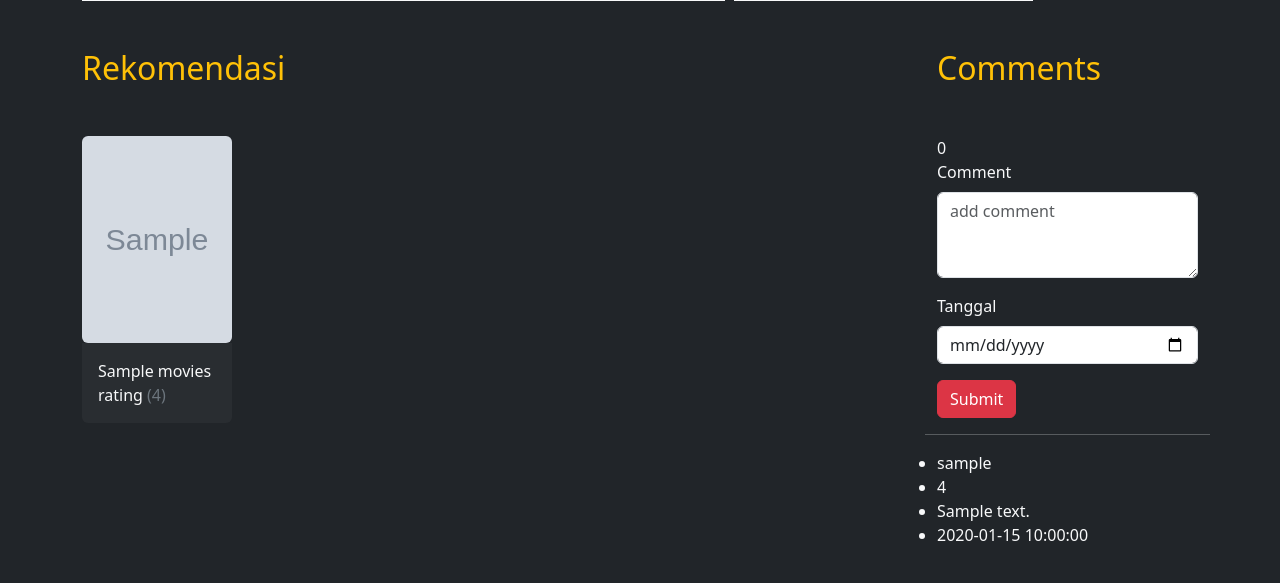
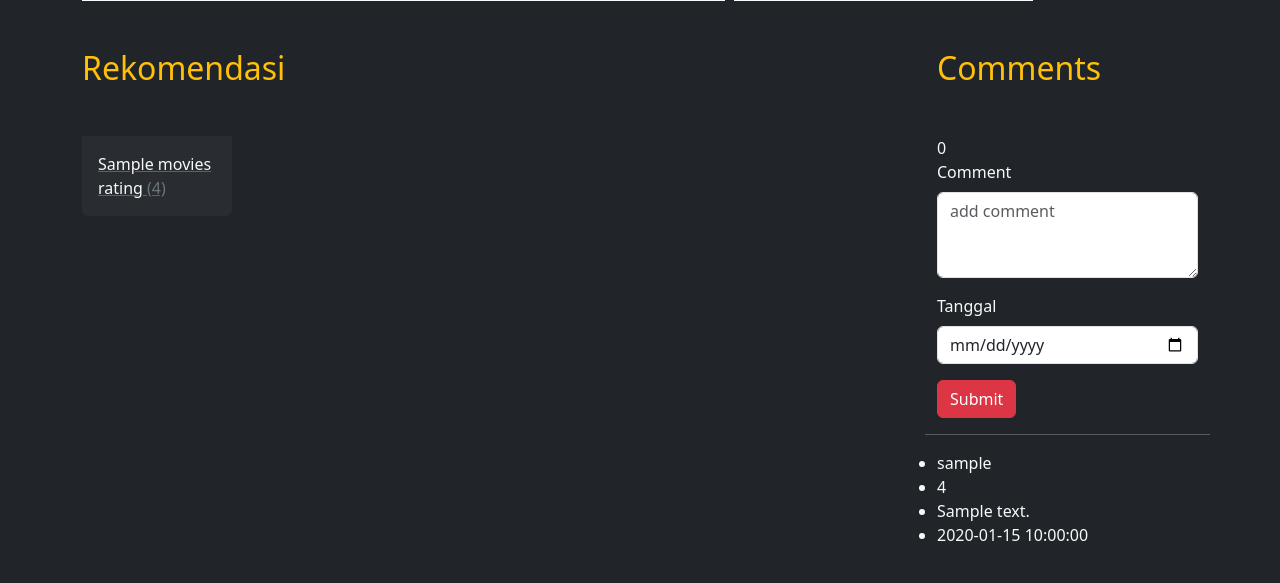
Before and after one commit to dithamaheswari/recting, a PHP site: the page made by app/views/home/filmselected.php in a window 1280 px wide; the page is wider, and only the part inside the window is pictured. Shown: the part 555-1138 px from the top of that part. Run offline with PHP 8.4, Linux system fonts and the light colour scheme; the template is opened without the code that fills it: most values are stand-ins (such as "Sample title", 1, 10 or a date in 2020); grey boxes marked "Sample" are stand-in pictures; some libraries are stand-ins or nearby versions; grey boxes are pictures that could not be loaded.

Commit message:
rapiin kodingan, walau engga jalan :v

```diff
--- a/app/views/home/filmselected.php
+++ b/app/views/home/filmselected.php
@@ -143,10 +143,11 @@
                                         <div class="swiper-wrapper">
                                             <?php foreach ($data['movies_rating'] as $movie) { ?>
                                                 <div class="swiper-slide">
-                                                    <img src="<?= BASEURL ?>assets/img/thumbnails/<?= $movie['thumbnail'] ?>" alt="Thumbnail Movie" class="img-fluid rounded" style="aspect-ratio: 2.9/4;">
-                                                    <div class="wrapper p-3 rounded-bottom" style="background-color: rgba(255,255,255,0.04);">
-                                                        <p class="text-light mb-0"><?= $movie['title']; ?> <span class="text-secondary">(<?= $movie['rating']; ?>)</span></p>
-                                                    </div>
+                                                    <a href="<?= BASEURL ?>filmselected?id=<?= $movie['id']; ?>">
+                                                        <div class="wrapper p-3 rounded-bottom" style="background-color: rgba(255,255,255,0.04);">
+                                                            <p class="text-light mb-0"><?= $movie['title']; ?> <span class="text-secondary">(<?= $movie['rating']; ?>)</span></p>
+                                                        </div>
+                                                    </a>
                                                 </div>
                                             <?php } ?>
                                         </div>
```
